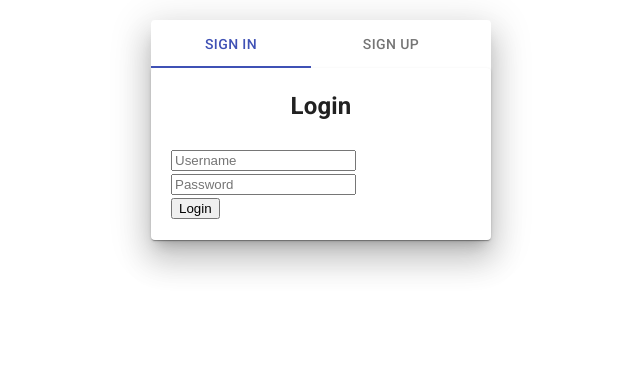
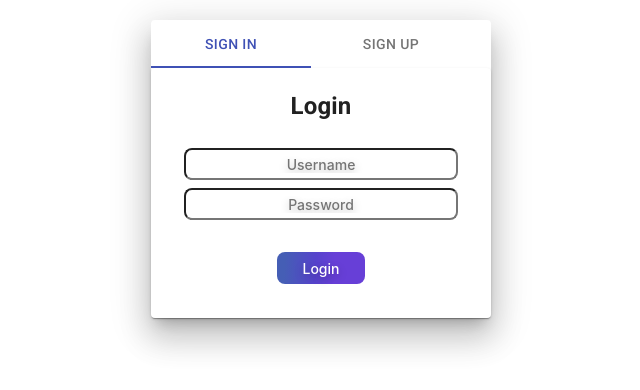
Before and after one commit to Ajaipaul-Cheema/StormHacks-Hackathon-2022, a React (Create React App) app in the folder client/: page /auth in a window 1280 px wide. Shown: the top 390 px of the page, without its empty margins (319-959 px from the left). Built offline with nearby package versions, Linux system fonts and the light colour scheme.

Commit message:
done sign in-out

```diff
--- a/client/src/App.js
+++ b/client/src/App.js
@@ -17,23 +17,17 @@
   },
 }));
 
-export default function App() {
+
+ function App() {
   const classes = useStyles();
   return (
-    <div>
-      <div >
-        <Sharedtextarea/>
-      </div>
+     <div>
+      {/* <CssBaseline/>
+       <Header />
+      <Features /> */
+      <SignInOutContainer/>}
     </div>
   );
 }
-// function App() {
-//   const classes = useStyles();
-//   return (
-//     <div className = {classes.root}>
-//       {/* <CssBaseline/>
-//       <Header />
-//       <Features /> */}
-//     </div>
-//   );
-//}
+
+export default App
--- a/client/src/components/login.js
+++ b/client/src/components/login.js
@@ -2,9 +2,10 @@
 import { Grid, Paper, Avatar, TextField, Button } from '@material-ui/core'
 import axios from 'axios';
 import { useNavigate } from "react-router-dom";
+import './signup.css';
 
 const Login = () => {
-    const paperStyle = { padding: 20, width: 300, margin: "0 auto" }
+    const paperStyle = { padding: 20, height: 210 ,width: 300, margin: "0 auto" }
     const headerStyle = { margin: 0 }
     const avatarStyle = { backgroundColor: '#1bbd7e' }
     const marginTop = { marginTop: 5 }
@@ -38,12 +39,14 @@
                     <h2 style={headerStyle}>Login</h2>
                     <br></br>
                 </Grid>
+                <div>
                 <form onSubmit={handleSubmit}>
                     <input type="text" name="username" placeholder="Username" />
                     <input type="password" name="password" placeholder="Password" />
-                    <br></br>
-                    <button type="submit">Login</button>
+                    <br></br><br></br>
+                    <button id="signin-button"  type="submit">Login</button>
                 </form>
+                </div>
             </Paper>
         </Grid>
     )
--- /dev/null
+++ b/client/src/components/signup.css
@@ -0,0 +1,50 @@
+#signup-button, #signin-button  {
+    background-image: linear-gradient(92.88deg, #455EB5 9.16%, #5643CC 43.89%, #673FD7 64.72%);
+    border-radius: 8px;
+    border-style: none;
+    box-sizing: border-box;
+    color: #FFFFFF;
+    cursor: pointer;
+    flex-shrink: 0;
+    font-family: "Inter UI","SF Pro Display",-apple-system,BlinkMacSystemFont,"Segoe UI",Roboto,Oxygen,Ubuntu,Cantarell,"Open Sans","Helvetica Neue",sans-serif;
+    font-size: 14px;
+    font-weight: 500;
+    height: 2rem;
+    padding: 0 1.6rem;
+    text-align: center;
+    text-shadow: rgba(0, 0, 0, 0.25) 0 3px 8px;
+    transition: all .5s;
+    user-select: none;
+    -webkit-user-select: none;
+    touch-action: manipulation;
+  }
+
+  button::hover {
+    box-shadow: rgba(80, 63, 205, 0.5) 0 1px 30px;
+    transition-duration: .1s;
+  }
+
+  @media (min-width: 768px) {
+    button {
+      padding: 0 1.6rem;
+    }
+  }
+
+div {
+    text-align: center;
+}
+
+input {
+    margin-bottom: 8px;
+    height: 2rem;
+    padding: 0 1.6rem;
+    text-align: center;
+    text-shadow: rgba(0, 0, 0, 0.25) 0 3px 8px;
+    transition: all .5s;
+    user-select: none;
+    border-radius: 8px;
+    box-sizing: border-box;
+    font-family: "Inter UI","SF Pro Display",-apple-system,BlinkMacSystemFont,"Segoe UI",Roboto,Oxygen,Ubuntu,Cantarell,"Open Sans","Helvetica Neue",sans-serif;
+    font-size: 14px;
+    font-weight: 500;
+}
--- a/client/src/components/signup.js
+++ b/client/src/components/signup.js
@@ -2,9 +2,10 @@
 import { Grid, Paper, Avatar, TextField, Button } from '@material-ui/core'
 import axios from 'axios';
 import { useNavigate } from "react-router-dom";
+import './signup.css';
 
 const Signup = () => {
-    const paperStyle = { padding: 20, width: 300, margin: "0 auto" }
+    const paperStyle = { padding: 20, height: 250 ,width: 300, margin: "0 auto" }
     const headerStyle = { margin: 0 }
     const avatarStyle = { backgroundColor: '#1bbd7e' }
     const marginTop = { marginTop: 5 }
@@ -39,13 +40,15 @@
                     <h2 style={headerStyle}>Sign Up</h2>
                     <br></br>
                 </Grid>
+                <div>
                 <form onSubmit={handleSubmit}>
                     <input type="text" name="email" placeholder="Email" />
                     <input type="text" name="username" placeholder="Username" />
                     <input type="password" name="password" placeholder="Password" />
-                    <br></br>
-                    <button type="submit">Sign up</button>
+                    <br></br><br></br>
+                    <button id="signup-button" type="submit">Sign up</button>
                 </form>
+                </div>
             </Paper>
         </Grid>
     )
--- a/client/src/containers/SignInOutContainer.js
+++ b/client/src/containers/SignInOutContainer.js
@@ -6,6 +6,7 @@
 import Box from '@material-ui/core/Box';
 import Login from '../components/login'
 import Signup from '../components/signup'
+import { Button, CssBaseline, makeStyles } from '@material-ui/core';
 
 const SignInOutContainer = () => {
   const [value, setValue] = useState(0)
@@ -14,6 +15,7 @@
   };
 
   const paperStyle = { width: 340, margin: "20px auto" }
+
   function TabPanel(props) {
     const { children, value, index, ...other } = props;
 
```
